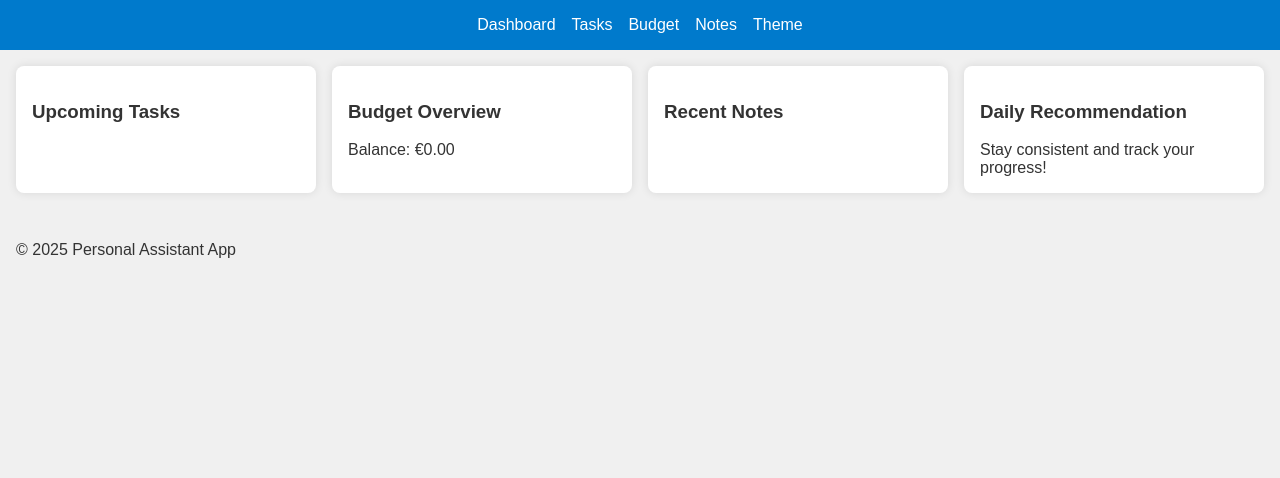
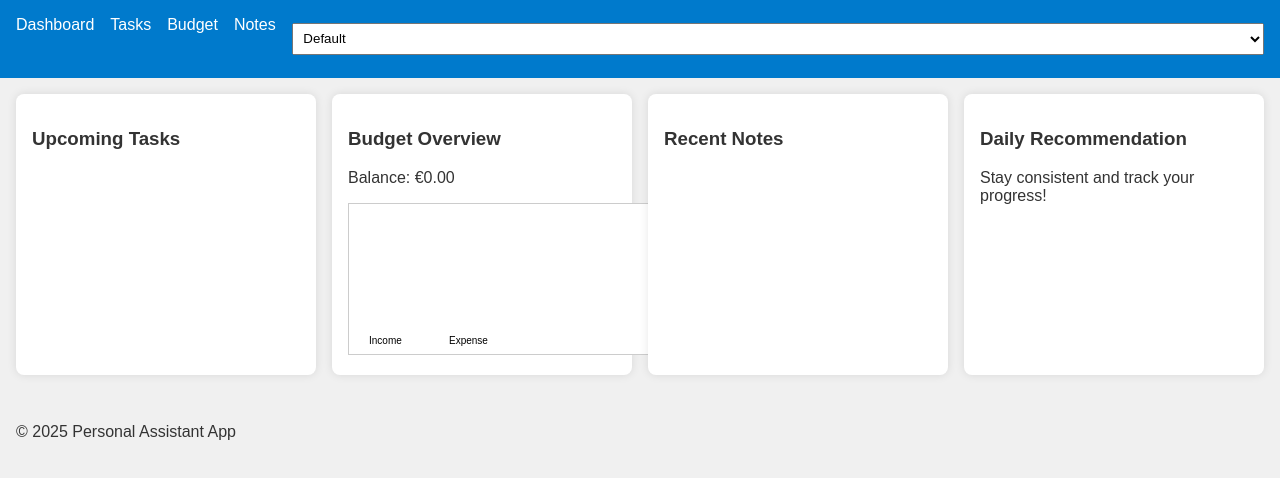
Before and after one commit to rodrigomarquest/PersonalAssistant, a plain HTML site: page docs/index.html in a window 1280 px wide. Drawn offline with Linux system fonts and the light colour scheme.

Commit message:
Enhancements

```diff
--- a/docs/index.html
+++ b/docs/index.html
@@ -14,6 +14,16 @@
       --bg: #1c1c1c;
       --text: #fff;
       --primary: #00bfff;
+    }
+    body.green {
+      --bg: #e8f5e9;
+      --text: #2e7d32;
+      --primary: #43a047;
+    }
+    body.purple {
+      --bg: #f3e5f5;
+      --text: #6a1b9a;
+      --primary: #8e24aa;
     }
     body {
       margin: 0;
@@ -50,6 +60,11 @@
       border-radius: 8px;
       box-shadow: 0 0 10px rgba(0,0,0,0.1);
     }
+    canvas {
+      margin-top: 1em;
+      background: white;
+      border: 1px solid #ccc;
+    }
     button {
       margin-top: 1em;
       padding: 0.5em 1em;
@@ -73,7 +88,12 @@
     <span onclick="showSection('tasks')">Tasks</span>
     <span onclick="showSection('budget')">Budget</span>
     <span onclick="showSection('notes')">Notes</span>
-    <span onclick="toggleTheme()">Theme</span>
+    <select onchange="setTheme(this.value)">
+      <option value="default">Default</option>
+      <option value="dark">Dark</option>
+      <option value="green">Green</option>
+      <option value="purple">Purple</option>
+    </select>
   </nav>
   <main>
     <section id="dashboard" class="active">
@@ -85,6 +105,7 @@
         <div class="card">
           <h3>Budget Overview</h3>
           <div id="budgetOverview"></div>
+          <canvas id="budgetChart" width="300" height="150"></canvas>
         </div>
         <div class="card">
           <h3>Recent Notes</h3>
@@ -135,15 +156,17 @@
       document.querySelectorAll('section').forEach(sec => sec.classList.remove('active'));
       document.getElementById(id).classList.add('active');
     }
-    function toggleTheme() {
-      document.body.classList.toggle('dark');
-      localStorage.setItem('theme', document.body.classList.contains('dark') ? 'dark' : 'light');
+
+    function setTheme(theme) {
+      document.body.className = theme === 'default' ? '' : theme;
+      localStorage.setItem('theme', theme);
     }
+
     function loadTheme() {
-      if (localStorage.getItem('theme') === 'dark') {
-        document.body.classList.add('dark');
-      }
+      const theme = localStorage.getItem('theme') || 'default';
+      if (theme !== 'default') document.body.className = theme;
     }
+
     function addTask() {
       const name = document.getElementById('taskName').value;
       const date = document.getElementById('taskDate').value;
@@ -154,6 +177,7 @@
       localStorage.setItem('tasks', JSON.stringify(tasks));
       displayTasks();
     }
+
     function displayTasks() {
       const tasks = JSON.parse(localStorage.getItem('tasks') || '[]');
       const taskList = document.getElementById('taskList');
@@ -169,6 +193,7 @@
         upcomingTasks.appendChild(upcomingLi);
       });
     }
+
     function addBudgetEntry() {
       const desc = document.getElementById('budgetDesc').value;
       const amount = parseFloat(document.getElementById('budgetAmount').value);
@@ -179,20 +204,41 @@
       localStorage.setItem('budget', JSON.stringify(budget));
       displayBudget();
     }
+
     function displayBudget() {
       const budget = JSON.parse(localStorage.getItem('budget') || '[]');
       const budgetList = document.getElementById('budgetList');
       const overview = document.getElementById('budgetOverview');
+      const chart = document.getElementById('budgetChart');
+      const ctx = chart.getContext('2d');
+
       budgetList.innerHTML = '';
       let total = 0;
+      let income = 0;
+      let expense = 0;
+
       budget.forEach(b => {
         const li = document.createElement('li');
         li.textContent = `${b.desc}: ${b.type === 'income' ? '+' : '-'}€${b.amount}`;
         budgetList.appendChild(li);
+        if (b.type === 'income') income += b.amount;
+        else expense += b.amount;
         total += b.type === 'income' ? b.amount : -b.amount;
       });
+
       overview.textContent = `Balance: €${total.toFixed(2)}`;
+
+      // Draw simple bar chart
+      ctx.clearRect(0, 0, chart.width, chart.height);
+      ctx.fillStyle = 'green';
+      ctx.fillRect(20, chart.height - income, 50, income);
+      ctx.fillStyle = 'red';
+      ctx.fillRect(100, chart.height - expense, 50, expense);
+      ctx.fillStyle = '#000';
+      ctx.fillText('Income', 20, chart.height - income - 10);
+      ctx.fillText('Expense', 100, chart.height - expense - 10);
     }
+
     function addNote() {
       const title = document.getElementById('noteTitle').value;
       const content = document.getElementById('noteContent').value;
@@ -202,6 +248,7 @@
       localStorage.setItem('notes', JSON.stringify(notes));
       displayNotes();
     }
+
     function displayNotes() {
       const notes = JSON.parse(localStorage.getItem('notes') || '[]');
       const noteList = document.getElementById('noteList');
@@ -217,6 +264,7 @@
         recentNotes.appendChild(preview);
       });
     }
+
     window.onload = () => {
       loadTheme();
       displayTasks();
```
